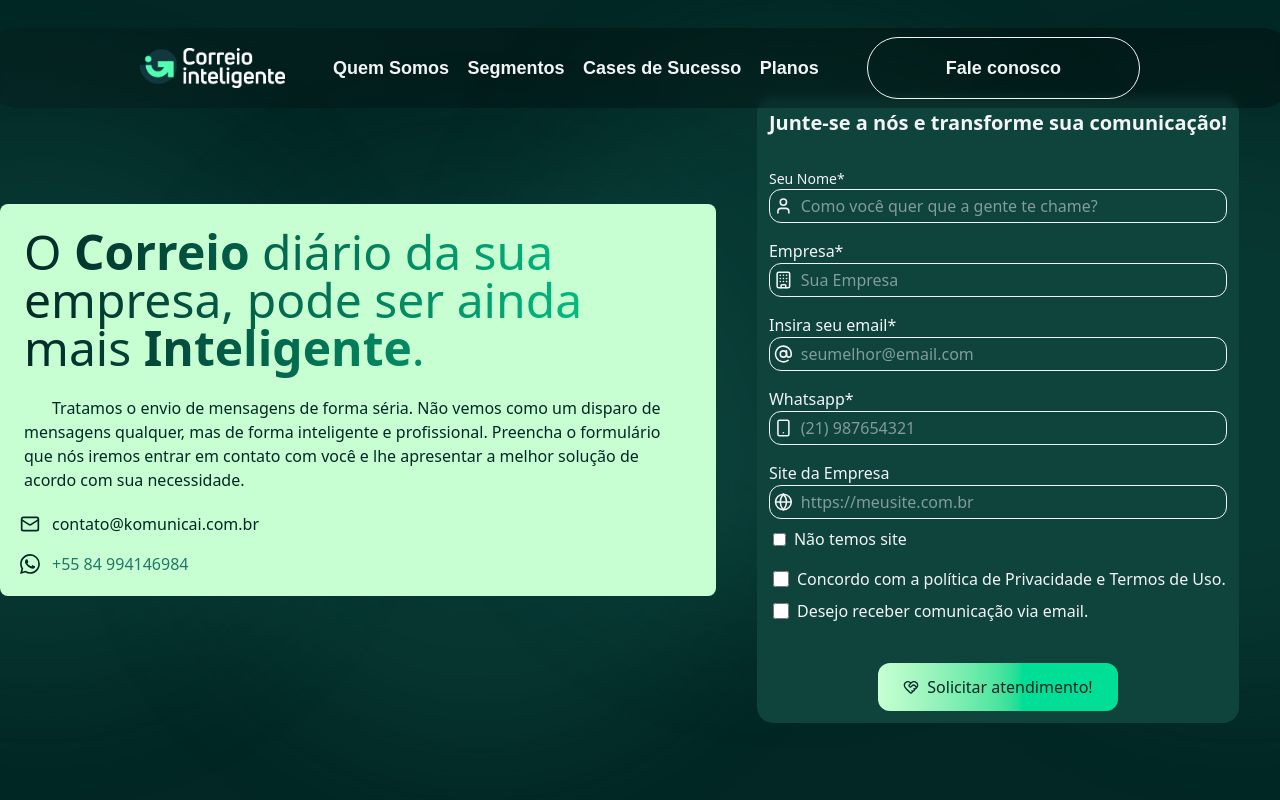
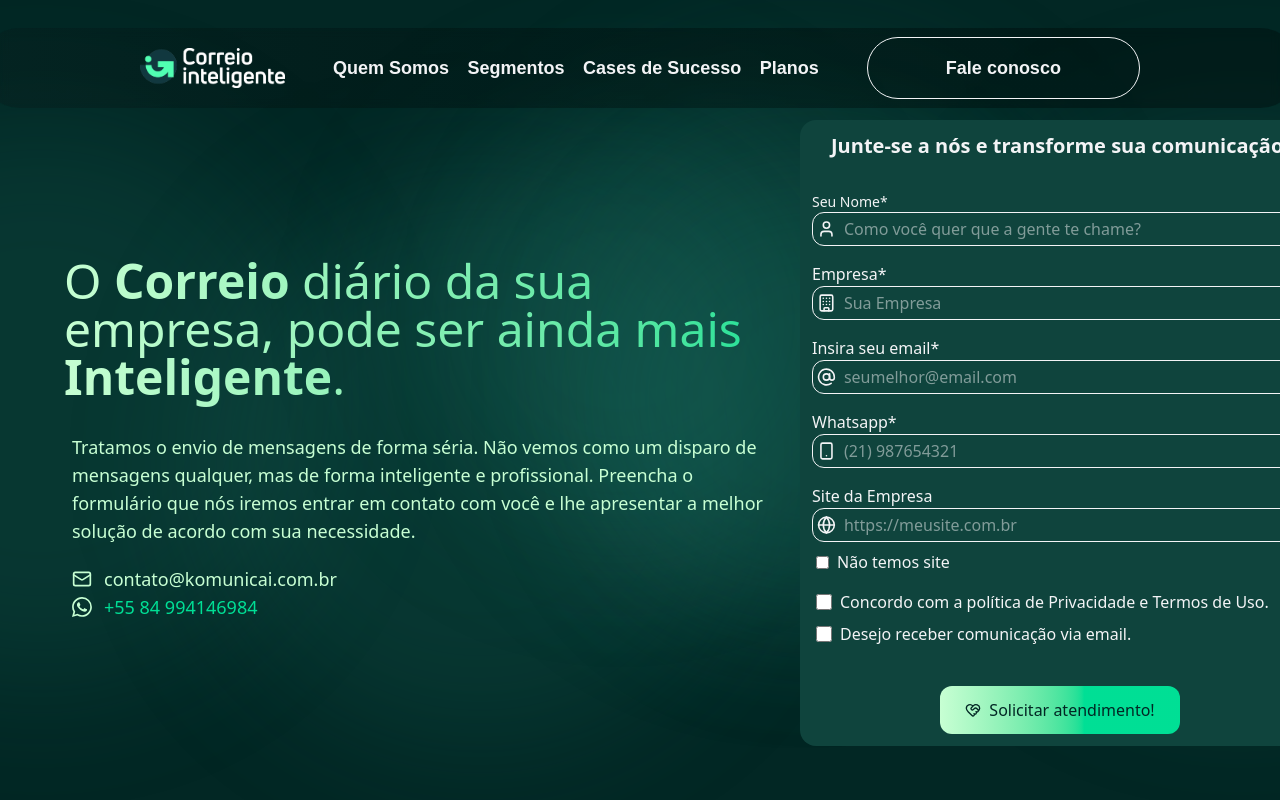
Before and after one commit to gersonkomunicai/correio-inteligente, a Next.js app: page /fale-conosco in a window 1280 px wide. Shown: the top 800 px of the page. Built offline with nearby package versions, Linux system fonts and the light colour scheme; no server answers.

Commit message:
add fale conosco e ajustes para telas menores

```diff
--- a/components/ContactForm.tsx
+++ b/components/ContactForm.tsx
@@ -11,11 +11,12 @@
     interface Window { dataLayer: any[] }
 }
 
-interface ContactFormProps{
+interface ContactFormProps {
     className?: string
 }
 
-export default function ContactForm({className}:ContactFormProps) {
+
+export default function ContactForm({className}: ContactFormProps) {
     const [name, setName] = useState('')
     const [company, setCompany] = useState('')
     const [email, setEmail] = useState('')
@@ -72,7 +73,7 @@
         <div>
             <div className="flex flex-col justify-center">
 
-                <div className="relative flex flex-col rounded-2xl mt-5 w-full max-w-130 p-3 bg-correio-inteligente-500">
+                <div className={`relative flex flex-col ${className} rounded-2xl p-3 bg-correio-inteligente-500`}>
                     {status === 'success' ? (
                         <div className="flex items-center justify-between rounded-md absolute inset-x-4 p-4 w-auto bg-correio-inteligente-900 text-correio-inteligente-200">
                             <p className="">Informações enviadas! Entraremos em contato.</p>
--- a/src/app/fale-conosco/page.tsx
+++ b/src/app/fale-conosco/page.tsx
@@ -2,37 +2,43 @@
 import ContactForm from "../../../components/ContactForm"
 import Navbar from "../../../components/Navbar"
 import { BsWhatsapp } from "react-icons/bs"
+import Footer from "../../../components/Footer"
 
 export default () => {
     return (
         <div className="flex flex-col w-screen">
             <Navbar></Navbar>
-            <div className="flex items-center h-screen bg-correio-inteligente-200">
+            <div className="flex h-auto bg-correio-inteligente-200">
                 <div className="absolute w-140 h-140 rounded-full top-30 -left-60 blur-3xl bg-correio-inteligente-100/20" />
                 <div className="absolute w-140 h-140 rounded-full bottom-30 -right-60 blur-3xl bg-correio-inteligente-100/20" />
                 <div className="absolute w-140 h-140 rounded-full top-45 left-50 blur-3xl bg-correio-inteligente-100/20" />
                 <div className="absolute w-140 h-140 rounded-full bottom-45 right-50 blur-3xl bg-correio-inteligente-100/20" />
+                <div className="absolute w-110 h-110 rounded-full bottom-65 right-110 blur-3xl bg-correio-inteligente-100/20" />
+                <div className="absolute w-110 h-110 rounded-full bottom-45 left-150 blur-3xl bg-correio-inteligente-100/20" />
                 <div>
                 </div>
-                <div className="flex relative w-full justify-center items-center">
-                    <div className="flex flex-col p-3 w-190 bg-correio-inteligente-900 rounded-lg">
-                        <h2 className="bg-linear-to-r from-correio-inteligente-200 to-correio-inteligente-800 bg-clip-text text-transparent text-5xl p-3">O <span className="font-bold">Correio</span> diário da sua empresa, pode ser ainda mais <span className="font-bold">Inteligente</span>.</h2>
-                        <p className="p-3 indent-7 text-left text-correio-inteligente-200">Tratamos o envio de mensagens de forma séria. Não vemos como um disparo de mensagens qualquer, mas de forma inteligente e profissional. Preencha o formulário que nós iremos entrar em contato com você e lhe apresentar a melhor solução de acordo com sua necessidade.</p>
-                        <div className="flex items-center text-correio-inteligente-200 p-2">
+                <div className="md:flex relative w-full my-30 md:mx-10 justify-around items-center">
+                    <div className="flex flex-col p-3 md:w-190 ">
+                        <h2 className="bg-linear-to-r md:text-left text-center from-correio-inteligente-900 to-correio-inteligente-800 bg-clip-text text-transparent text-5xl p-3">O <span className="font-bold">Correio</span> diário da sua empresa, pode ser ainda mais <span className="font-bold">Inteligente</span>.</h2>
+                        <p className="p-5 text-center md:text-left text-lg text-correio-inteligente-900">Tratamos o envio de mensagens de forma séria. Não vemos como um disparo de mensagens qualquer, mas de forma inteligente e profissional. Preencha o formulário que nós iremos entrar em contato com você e lhe apresentar a melhor solução de acordo com sua necessidade.</p>
+                        <div className="flex items-center text-lg text-correio-inteligente-900 pl-5">
                             <Mail className="w-5 h-5 size-4 mr-3" />
                             <span>contato@komunicai.com.br</span>
                         </div>
-                        <div className="flex items-center p-2">
-                            <BsWhatsapp className="w-5 text-correio-inteligente-200 h-5 size-4 mr-3" />
-                            <span className="text-correio-inteligente-100">+55 84 994146984</span>
+                        <div className="flex items-center text-lg pl-5">
+                            <BsWhatsapp className="w-5 text-correio-inteligente-900 h-5 size-4 mr-3" />
+                            <a href={`https://wa.me/5584994146984?text=Quero%20mais%20informações%20sobre%20o%20Correio%20Inteligente.`} className="text-correio-inteligente-800">+55 84 994146984</a>
                         </div>
                     </div>
-                    <div className="flex justify-center w-150">
-                        <ContactForm />
+                    <div className="flex justify-center">
+                        <ContactForm className="md:w-130" />
                     </div>
                 </div>
 
             </div>
+            <footer>
+                <Footer></Footer>
+            </footer>
         </div>
     )
 }
--- a/src/app/page.tsx
+++ b/src/app/page.tsx
@@ -123,9 +123,11 @@
             <div className="absolute -mt-130 w-10 h-10 rotate-45 blur-sm bg-correio-inteligente-100/20" />
             <div className="absolute ml-100 -mb-170 w-10 h-10 rotate-45 blur-sm bg-correio-inteligente-100/20" />
             <div className="absolute  w-70 h-70 rotate-45 blur-2xl bg-correio-inteligente-100/20" />
-            <Reveal direction="left" className="relative">
-              <h1 className="bg-linear-to-r font-bold from-correio-inteligente-900 to-correio-inteligente-800 bg-clip-text text-transparent">Pronto para escalar sua comunicação?</h1>
-              <span className="text-xl pt-5 w-full text-center md:text-left text-gray-100">Comece agora a enviar mensagens com mais eficiência, segurança e resultados.</span>
+            <Reveal direction="left" className="relative py-5">
+              <div className="flex flex-col py-5">
+                <h1 className="bg-linear-to-r font-bold from-correio-inteligente-900 to-correio-inteligente-800 bg-clip-text text-transparent">Pronto para escalar sua comunicação?</h1>
+                <span className="text-xl w-full text-center md:text-left text-gray-100">Comece agora a enviar mensagens com mais eficiência, segurança e resultados.</span>
+              </div>
               <ContactForm />
             </Reveal>
             <Reveal direction="right" delay={0.15} className="hidden md:block">
--- a/src/app/quem-somos/page.tsx
+++ b/src/app/quem-somos/page.tsx
@@ -18,7 +18,7 @@
                         <Navbar />
                     </Reveal>
                     <div className="flex w-full items-center justify-around h-screen">
-                        <div className="flex w-100 md:w-250 md:mt-0 text-left flex-col">
+                        <div className="flex mt-25 w-100 md:w-250 md:mt-20 text-left flex-col">
                             <Reveal>
                                 <span className="md:text-lg text-md text-gray-100">QUEM SOMOS</span>
                             </Reveal>
@@ -117,7 +117,7 @@
                         <div className="flex items-center text-center md:flex md:items-start flex-col justify-center md:text-left h-full md:w-[50%] pr-5">
                             <h2 className="bg-linear-to-r from-correio-inteligente-200 to-correio-inteligente-800 bg-clip-text text-transparent text-4xl py-5">Lorem ipsum dolor sit amet</h2>
                             <span>Donec finibus turpis metus, ut accumsan massa blandit ac. Cras sagittis porta dui. Vivamus pellentesque risus sed fermentum lacinia. Suspendisse id dui nunc. Phasellus sed elit vulputate, euismod ante sit amet, laoreet tortor. </span>
-                            <a href="#começo" className="flex my-5 w-30 items-center md:justify-start mt-8 rounded-md bg-correio-inteligente-200 text-correio-inteligente-900 p-3">
+                            <a href="/fale-conosco" className="flex my-5 w-30 items-center md:justify-start mt-8 rounded-md bg-correio-inteligente-200 text-correio-inteligente-900 p-3">
                                 <span>Fale conosco</span>
                             </a>
                         </div>
```
